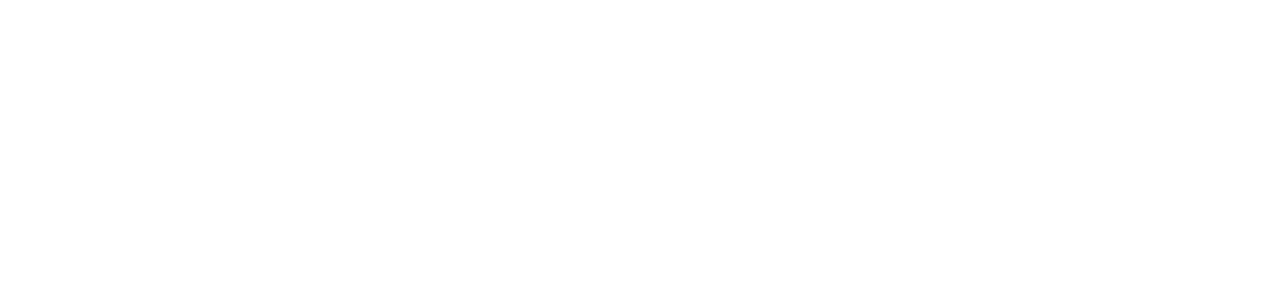
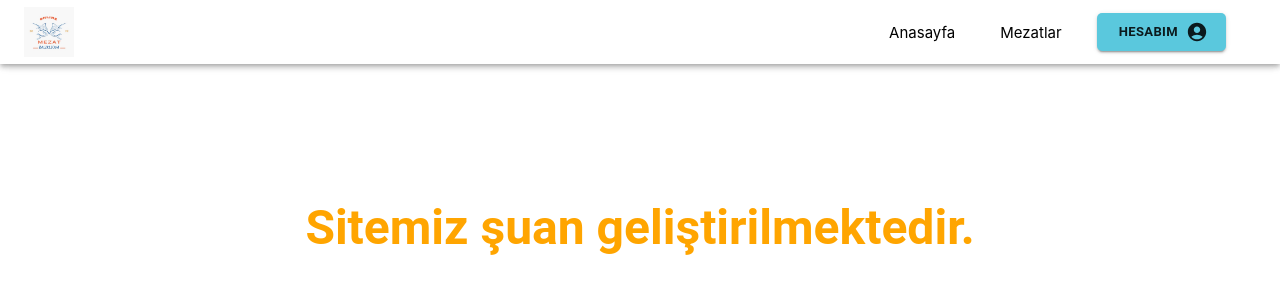
Before and after one commit to ilaydaozel/Online-Fish-Auction, a React (Create React App) app: page /auction/1 in a window 1280 px wide. Before the commit this address had no page. Shown: the top 300 px of the page. Built offline with nearby package versions, Linux system fonts and the light colour scheme.

Commit message:
initial Auction page

```diff
--- a/src/App.js
+++ b/src/App.js
@@ -2,6 +2,7 @@
 import Home from "./pages/Home";
 import AuctionList from "./pages/AuctionList";
 import AuctionFishTable from './pages/AuctionFishTable';
+import Auction from './pages/Auction';
 import React from 'react';
 import { BrowserRouter as Router, Route, Routes} from 'react-router-dom';
 
@@ -13,6 +14,7 @@
             <Route exact path='/' element={< Home />}></Route>
             <Route exact path='/auctionList' element={< AuctionList />}></Route>
             <Route exact path='/fishList/:auctionId' element={< AuctionFishTable />}></Route>
+            <Route exact path='/auction/:auctionId' element={< Auction />}></Route>
     </Routes>
   </Router>
 
--- a/src/components/AuctionCard.jsx
+++ b/src/components/AuctionCard.jsx
@@ -53,7 +53,7 @@
     flex-direction: column;
     justify-content: center;
     align-items: center;
-    background-color: ${(props) => props.check? "#FFC9C0": "#f5fbfd"}; ;
+    background-color: ${(props) => props.check? "#fff3b0": "#f5fbfd"}; ;
     position: relative;
     padding: 10px;
 `
@@ -108,7 +108,7 @@
             </Link>
 
             {isOpen?
-            <Link to = {`/fishList/${item.aucId}`} style={{width: "100%", display: 'flex', justifyContent: 'center'}} >
+            <Link to = {`/auction/${item.aucId}`} style={{width: "100%", display: 'flex', justifyContent: 'center'}} >
             <Button
                 variant="contained"
                 size="large"
--- /dev/null
+++ b/src/components/AuctionContent.jsx
@@ -0,0 +1,23 @@
+import styled from 'styled-components';
+import React from 'react';
+import Typography from '@mui/material/Typography';
+
+
+const Container = styled.div`
+    margin: 200px 0 0 0;
+    display: flex;
+    justify-content: center;
+
+`
+
+const AuctionContent = () => {
+    return (
+        <Container>
+            <Typography variant="h3" gutterBottom component="div"  sx={{fontWeight: 'bold', color: "orange" }}>Sitemiz şuan geliştirilmektedir.</Typography>
+        </Container>
+
+
+    )
+  }
+
+export default AuctionContent;
--- /dev/null
+++ b/src/pages/Auction.jsx
@@ -0,0 +1,19 @@
+import styled from "styled-components"
+import Navbar from "../components/Navbar"
+import AuctionContent from "../components/AuctionContent"
+import React from 'react';
+
+const Container = styled.div`
+
+`
+
+const Auction = () => {
+  return (
+    <Container>
+        <Navbar />
+        <AuctionContent />
+    </Container>
+  )
+}
+
+export default Auction
```
